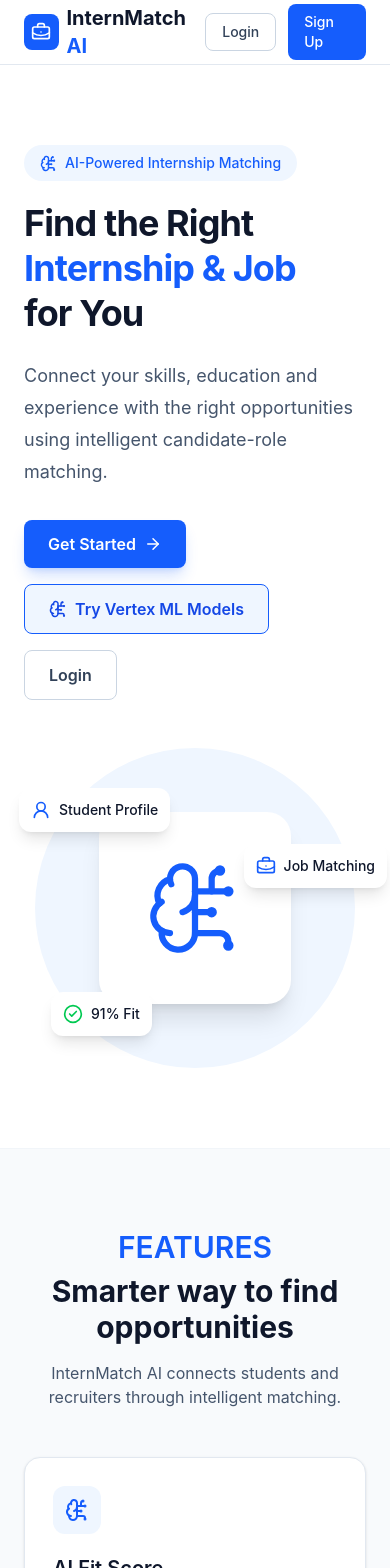
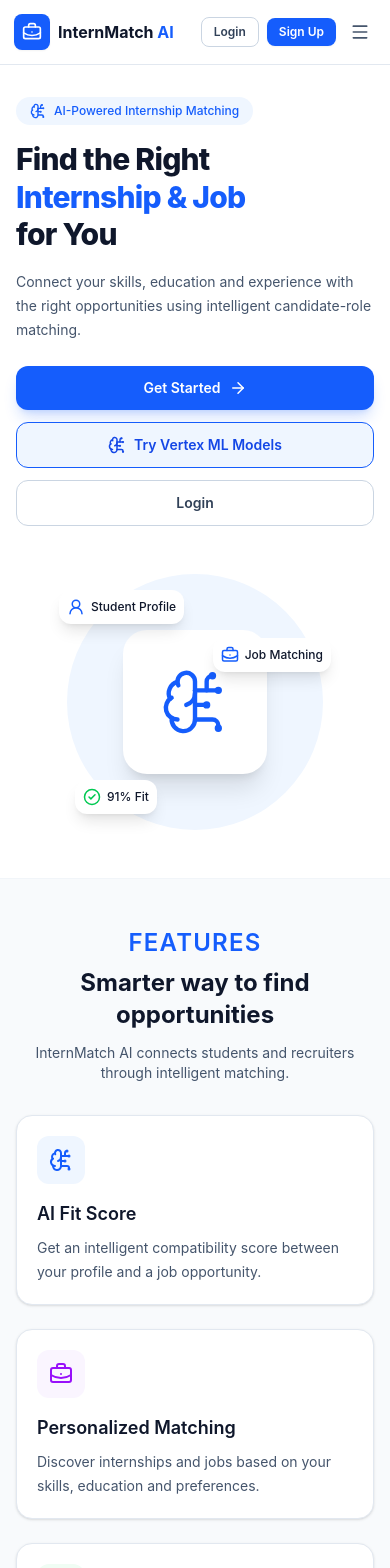
Before and after one commit to ashish-dev-hub/Vertex, a React (Vite) app in the folder frontend/: page / in a window 390 px wide. Shown: the top 1568 px of the page. Built offline with nearby package versions, Linux system fonts and the light colour scheme; no server answers.

Commit message:
responsive for mobile screen

```diff
--- a/frontend/src/components/Navbar.jsx
+++ b/frontend/src/components/Navbar.jsx
@@ -1,70 +1,120 @@
- import React from "react";
-import { BriefcaseBusiness } from "lucide-react";
+ import React, { useState } from "react";
+import { BriefcaseBusiness, Menu, X, BrainCircuit } from "lucide-react";
 import { Link } from "react-router-dom";
 
 const Navbar = () => {
+  const [mobileMenuOpen, setMobileMenuOpen] = useState(false);
+
   return (
-    <nav className="w-full border-b border-slate-200 bg-white">
-      <div className="mx-auto flex h-16 max-w-7xl items-center justify-between px-6">
+    <nav className="sticky top-0 z-40 w-full border-b border-slate-200 bg-white/95 backdrop-blur-md">
+      <div className="mx-auto flex h-16 max-w-7xl items-center justify-between px-3.5 sm:px-6">
 
         {/* Logo */}
-        <Link to="/" className="flex items-center gap-2">
-          <div className="flex h-9 w-9 items-center justify-center rounded-lg bg-blue-600">
+        <Link to="/" className="flex items-center gap-2 shrink-0">
+          <div className="flex h-9 w-9 shrink-0 items-center justify-center rounded-lg bg-blue-600 shadow-xs">
             <BriefcaseBusiness size={20} className="text-white" />
           </div>
 
-          <span className="text-xl font-bold text-slate-900">
-            InternMatch
-            <span className="text-blue-600"> AI</span>
+          <span className="text-base sm:text-xl font-bold text-slate-900 whitespace-nowrap">
+            InternMatch<span className="text-blue-600"> AI</span>
           </span>
         </Link>
 
-        {/* Navigation */}
+        {/* Desktop Navigation */}
         <div className="hidden items-center gap-8 md:flex">
-
           <Link
             to="/"
-            className="text-sm font-medium text-slate-600 hover:text-blue-600"
+            className="text-sm font-medium text-slate-600 hover:text-blue-600 transition"
           >
             Home
           </Link>
 
           <a
             href="/#features"
-            className="text-sm font-medium text-slate-600 hover:text-blue-600"
+            className="text-sm font-medium text-slate-600 hover:text-blue-600 transition"
           >
             Features
           </a>
 
           <a
             href="/#how"
-            className="text-sm font-medium text-slate-600 hover:text-blue-600"
+            className="text-sm font-medium text-slate-600 hover:text-blue-600 transition"
           >
             How It Works
           </a>
 
+          <Link
+            to="/ml"
+            className="inline-flex items-center gap-1.5 text-sm font-semibold text-blue-600 hover:text-blue-700 transition"
+          >
+            <BrainCircuit size={16} />
+            Vertex ML
+          </Link>
         </div>
 
-        {/* Buttons */}
-        <div className="flex items-center gap-3">
-
+        {/* Action Buttons & Mobile Hamburger */}
+        <div className="flex items-center gap-2 sm:gap-3 shrink-0">
           <Link
             to="/login"
-            className="rounded-lg border border-slate-300 px-4 py-2 text-sm font-medium text-slate-700 hover:bg-slate-50"
+            className="rounded-lg border border-slate-300 px-3 py-1.5 sm:px-4 sm:py-2 text-xs sm:text-sm font-semibold text-slate-700 hover:bg-slate-50 transition whitespace-nowrap"
           >
             Login
           </Link>
 
           <Link
-            to="/login"
-            className="rounded-lg bg-blue-600 px-4 py-2 text-sm font-medium text-white hover:bg-blue-700"
+            to="/signup"
+            className="rounded-lg bg-blue-600 px-3 py-1.5 sm:px-4 sm:py-2 text-xs sm:text-sm font-semibold text-white hover:bg-blue-700 shadow-xs transition whitespace-nowrap"
           >
             Sign Up
           </Link>
 
+          {/* Mobile Menu Button */}
+          <button
+            type="button"
+            onClick={() => setMobileMenuOpen(!mobileMenuOpen)}
+            aria-label="Toggle navigation menu"
+            className="rounded-lg p-1.5 text-slate-600 hover:bg-slate-100 md:hidden transition cursor-pointer"
+          >
+            {mobileMenuOpen ? <X size={20} /> : <Menu size={20} />}
+          </button>
         </div>
 
       </div>
+
+      {/* Mobile Menu Dropdown */}
+      {mobileMenuOpen && (
+        <div className="border-t border-slate-200 bg-white px-4 py-3 md:hidden animate-fadeIn space-y-1 shadow-lg">
+          <Link
+            to="/"
+            onClick={() => setMobileMenuOpen(false)}
+            className="block rounded-lg px-3 py-2 text-sm font-medium text-slate-700 hover:bg-slate-50"
+          >
+            Home
+          </Link>
+          <a
+            href="/#features"
+            onClick={() => setMobileMenuOpen(false)}
+            className="block rounded-lg px-3 py-2 text-sm font-medium text-slate-700 hover:bg-slate-50"
+          >
+            Features
+          </a>
+          <a
+            href="/#how"
+            onClick={() => setMobileMenuOpen(false)}
+            className="block rounded-lg px-3 py-2 text-sm font-medium text-slate-700 hover:bg-slate-50"
+          >
+            How It Works
+          </a>
+          <Link
+            to="/ml"
+            onClick={() => setMobileMenuOpen(false)}
+            className="flex items-center gap-2 rounded-lg px-3 py-2 text-sm font-semibold text-blue-600 hover:bg-blue-50"
+          >
+            <BrainCircuit size={16} />
+            Vertex ML Models
+          </Link>
+        </div>
+      )}
     </nav>
   );
 };
--- a/frontend/src/pages/Landing.jsx
+++ b/frontend/src/pages/Landing.jsx
@@ -13,44 +13,42 @@
 
 const Landing = () => {
   return (
-    <div className="min-h-screen bg-white text-slate-900">
+    <div className="min-h-screen bg-white text-slate-900 overflow-x-hidden">
 
       <Navbar />
 
       {/* HERO SECTION */}
       <section
         id="home"
-        className="mx-auto grid max-w-7xl items-center gap-12 px-6 py-20 md:grid-cols-2"
+        className="mx-auto grid max-w-7xl items-center gap-8 lg:gap-12 px-4 sm:px-6 py-8 sm:py-16 md:py-20 md:grid-cols-2"
       >
 
         {/* LEFT CONTENT */}
         <div>
 
-          <div className="mb-5 inline-flex items-center gap-2 rounded-full bg-blue-50 px-4 py-2 text-sm font-medium text-blue-600">
-            <BrainCircuit size={17} />
+          <div className="mb-4 sm:mb-5 inline-flex items-center gap-2 rounded-full bg-blue-50 px-3.5 py-1.5 sm:px-4 sm:py-2 text-xs sm:text-sm font-medium text-blue-600">
+            <BrainCircuit size={16} />
             AI-Powered Internship Matching
           </div>
 
-          <h1 className="text-4xl font-bold leading-tight tracking-tight md:text-6xl">
-            Find the Right
-
+          <h1 className="text-3xl font-extrabold leading-tight tracking-tight sm:text-5xl md:text-6xl text-slate-900">
+            Find the Right{" "}
             <span className="block text-blue-600">
               Internship & Job
             </span>
-
             for You
           </h1>
 
-          <p className="mt-6 max-w-xl text-lg leading-8 text-slate-600">
+          <p className="mt-4 sm:mt-6 max-w-xl text-sm sm:text-lg leading-6 sm:leading-8 text-slate-600">
             Connect your skills, education and experience with the right
             opportunities using intelligent candidate-role matching.
           </p>
 
-          <div className="mt-8 flex flex-wrap gap-4">
+          <div className="mt-6 sm:mt-8 flex flex-col sm:flex-row flex-wrap gap-3 sm:gap-4">
 
             <Link
               to="/login"
-              className="flex items-center gap-2 rounded-lg bg-blue-600 px-6 py-3 font-semibold text-white shadow-lg shadow-blue-600/20 hover:bg-blue-700"
+              className="flex items-center justify-center gap-2 rounded-xl bg-blue-600 px-6 py-3 text-sm sm:text-base font-semibold text-white shadow-lg shadow-blue-600/20 hover:bg-blue-700 transition"
             >
               Get Started
               <ArrowRight size={18} />
@@ -58,7 +56,7 @@
 
             <Link
               to="/ml"
-              className="flex items-center gap-2 rounded-lg border border-blue-600 bg-blue-50 px-6 py-3 font-semibold text-blue-700 hover:bg-blue-100 transition-colors"
+              className="flex items-center justify-center gap-2 rounded-xl border border-blue-600 bg-blue-50 px-5 py-3 text-sm sm:text-base font-semibold text-blue-700 hover:bg-blue-100 transition"
             >
               <BrainCircuit size={18} />
               Try Vertex ML Models
@@ -66,7 +64,7 @@
 
             <Link
               to="/login"
-              className="rounded-lg border border-slate-300 px-6 py-3 font-semibold text-slate-700 hover:bg-slate-50"
+              className="flex items-center justify-center rounded-xl border border-slate-300 px-5 py-3 text-sm sm:text-base font-semibold text-slate-700 hover:bg-slate-50 transition"
             >
               Login
             </Link>
@@ -76,38 +74,43 @@
         </div>
 
         {/* RIGHT ILLUSTRATION */}
-        <div className="relative flex justify-center">
+        <div className="relative flex justify-center py-4 sm:py-0 overflow-visible">
 
-          <div className="relative flex h-80 w-80 items-center justify-center rounded-full bg-blue-50">
+          <div className="relative flex h-64 w-64 sm:h-80 sm:w-80 items-center justify-center rounded-full bg-blue-50">
 
-            <div className="flex h-48 w-48 items-center justify-center rounded-3xl bg-white shadow-xl">
+            <div className="flex h-36 w-36 sm:h-48 sm:w-48 items-center justify-center rounded-3xl bg-white shadow-xl">
+              <BrainCircuit
+                size={70}
+                strokeWidth={1.5}
+                className="text-blue-600 sm:hidden"
+              />
               <BrainCircuit
                 size={100}
                 strokeWidth={1.5}
-                className="text-blue-600"
+                className="text-blue-600 hidden sm:block"
               />
             </div>
 
-            <div className="absolute -left-4 top-10 flex items-center gap-2 rounded-xl bg-white p-3 shadow-lg">
-              <UserRound size={20} className="text-blue-600" />
+            <div className="absolute -left-2 sm:-left-4 top-4 sm:top-10 flex items-center gap-1.5 sm:gap-2 rounded-xl bg-white p-2 sm:p-3 shadow-lg">
+              <UserRound size={18} className="text-blue-600" />
 
-              <span className="text-sm font-medium">
+              <span className="text-xs sm:text-sm font-medium">
                 Student Profile
               </span>
             </div>
 
-            <div className="absolute -right-8 top-24 flex items-center gap-2 rounded-xl bg-white p-3 shadow-lg">
-              <BriefcaseBusiness size={20} className="text-blue-600" />
+            <div className="absolute -right-2 sm:-right-6 top-16 sm:top-24 flex items-center gap-1.5 sm:gap-2 rounded-xl bg-white p-2 sm:p-3 shadow-lg">
+              <BriefcaseBusiness size={18} className="text-blue-600" />
 
-              <span className="text-sm font-medium">
+              <span className="text-xs sm:text-sm font-medium">
                 Job Matching
               </span>
             </div>
 
-            <div className="absolute bottom-8 left-4 flex items-center gap-2 rounded-xl bg-white p-3 shadow-lg">
-              <CheckCircle2 size={20} className="text-green-500" />
+            <div className="absolute bottom-4 sm:bottom-8 left-2 sm:left-4 flex items-center gap-1.5 sm:gap-2 rounded-xl bg-white p-2 sm:p-3 shadow-lg">
+              <CheckCircle2 size={18} className="text-green-500" />
 
-              <span className="text-sm font-medium">
+              <span className="text-xs sm:text-sm font-medium">
                 91% Fit
               </span>
             </div>
@@ -121,42 +124,42 @@
       {/* FEATURES */}
       <section
         id="features"
-        className="border-t border-slate-100 bg-slate-50 px-6 py-20"
+        className="border-t border-slate-100 bg-slate-50 px-4 sm:px-6 py-12 sm:py-20"
       >
 
         <div className="mx-auto max-w-7xl">
 
           <div className="mx-auto max-w-2xl text-center">
 
-            <p className="font-semibold text-3xl text-blue-600">
+            <p className="font-semibold text-2xl sm:text-3xl text-blue-600 tracking-wider">
               FEATURES
             </p>
 
-            <h2 className="mt-2 text-3xl font-bold md:text-4xl">
+            <h2 className="mt-2 text-2xl sm:text-3xl font-bold md:text-4xl">
               Smarter way to find opportunities
             </h2>
 
-            <p className="mt-4 text-slate-600">
+            <p className="mt-3 sm:mt-4 text-sm sm:text-base text-slate-600">
               InternMatch AI connects students and recruiters through
               intelligent matching.
             </p>
 
           </div>
 
-          <div className="mt-12 grid gap-6 md:grid-cols-3">
+          <div className="mt-8 sm:mt-12 grid gap-6 md:grid-cols-3">
 
             {/* FEATURE 1 */}
-            <div className="rounded-2xl border border-slate-200 bg-white p-7 shadow-sm">
+            <div className="rounded-2xl border border-slate-200 bg-white p-5 sm:p-7 shadow-sm">
 
               <div className="flex h-12 w-12 items-center justify-center rounded-xl bg-blue-50">
                 <BrainCircuit className="text-blue-600" />
               </div>
 
-              <h3 className="mt-5 text-xl font-semibold">
+              <h3 className="mt-4 sm:mt-5 text-lg sm:text-xl font-semibold">
                 AI Fit Score
               </h3>
 
-              <p className="mt-3 leading-7 text-slate-600">
+              <p className="mt-2 sm:mt-3 leading-6 sm:leading-7 text-sm sm:text-base text-slate-600">
                 Get an intelligent compatibility score between your profile
                 and a job opportunity.
               </p>
@@ -164,17 +167,17 @@
             </div>
 
             {/* FEATURE 2 */}
-            <div className="rounded-2xl border border-slate-200 bg-white p-7 shadow-sm">
+            <div className="rounded-2xl border border-slate-200 bg-white p-5 sm:p-7 shadow-sm">
 
               <div className="flex h-12 w-12 items-center justify-center rounded-xl bg-purple-50">
                 <BriefcaseBusiness className="text-purple-600" />
               </div>
 
-              <h3 className="mt-5 text-xl font-semibold">
+              <h3 className="mt-4 sm:mt-5 text-lg sm:text-xl font-semibold">
                 Personalized Matching
               </h3>
 
-              <p className="mt-3 leading-7 text-slate-600">
+              <p className="mt-2 sm:mt-3 leading-6 sm:leading-7 text-sm sm:text-base text-slate-600">
                 Discover internships and jobs based on your skills,
                 education and preferences.
               </p>
@@ -182,17 +185,17 @@
             </div>
 
             {/* FEATURE 3 */}
-            <div className="rounded-2xl border border-slate-200 bg-white p-7 shadow-sm">
+            <div className="rounded-2xl border border-slate-200 bg-white p-5 sm:p-7 shadow-sm">
 
               <div className="flex h-12 w-12 items-center justify-center rounded-xl bg-green-50">
                 <FileText className="text-green-600" />
               </div>
 
-              <h3 className="mt-5 text-xl font-semibold">
+              <h3 className="mt-4 sm:mt-5 text-lg sm:text-xl font-semibold">
                 Easy Applications
               </h3>
 
-              <p className="mt-3 leading-7 text-slate-600">
+              <p className="mt-2 sm:mt-3 leading-6 sm:leading-7 text-sm sm:text-base text-slate-600">
                 Apply for opportunities and track your application status
                 from one place.
               </p>
@@ -208,22 +211,22 @@
       {/* HOW IT WORKS */}
       <section
         id="how"
-        className="mx-auto max-w-7xl px-6 py-20"
+        className="mx-auto max-w-7xl px-4 sm:px-6 py-12 sm:py-20"
       >
 
         <div className="text-center">
 
-          <p className="font-semibold text-3xl text-blue-600">
+          <p className="font-semibold text-2xl sm:text-3xl text-blue-600 tracking-wider">
             HOW IT WORKS
           </p>
 
-          <h2 className="mt-2 text-3xl font-bold">
+          <h2 className="mt-2 text-2xl sm:text-3xl font-bold">
             From profile to opportunity
           </h2>
 
         </div>
 
-        <div className="mt-12 grid gap-8 md:grid-cols-4">
+        <div className="mt-8 sm:mt-12 grid gap-6 sm:gap-8 grid-cols-1 sm:grid-cols-2 md:grid-cols-4">
 
           <Step
             number="01"
@@ -254,22 +257,22 @@
       </section>
 
       {/* CTA */}
-      <section className="px-6 pb-20">
+      <section className="px-4 sm:px-6 pb-12 sm:pb-20">
 
-        <div className="mx-auto max-w-5xl rounded-3xl bg-blue-600 px-8 py-14 text-center text-white">
+        <div className="mx-auto max-w-5xl rounded-3xl bg-blue-600 px-6 py-10 sm:px-8 sm:py-14 text-center text-white shadow-xl shadow-blue-600/10">
 
-          <h2 className="text-3xl font-bold md:text-4xl">
+          <h2 className="text-2xl sm:text-3xl font-bold md:text-4xl">
             Ready to find your opportunity?
           </h2>
 
-          <p className="mx-auto mt-4 max-w-xl text-blue-100">
+          <p className="mx-auto mt-3 sm:mt-4 max-w-xl text-sm sm:text-base text-blue-100">
             Create your profile and let AI help you discover opportunities
             that match your skills.
           </p>
 
           <Link
             to="/login"
-            className="mt-7 inline-block rounded-lg bg-white px-7 py-3 font-semibold text-blue-600 hover:bg-blue-50"
+            className="mt-6 sm:mt-7 inline-block rounded-xl bg-white px-7 py-3 text-sm sm:text-base font-semibold text-blue-600 shadow-md hover:bg-blue-50 transition"
           >
             Get Started
           </Link>
```
Also changed, not shown: frontend/src/pages/RecruiterDashboard.jsx (+5 -5 lines), frontend/src/pages/Signup.jsx (+14 -3 lines), frontend/src/pages/StudentDashboard.jsx (+7 -7 lines).
